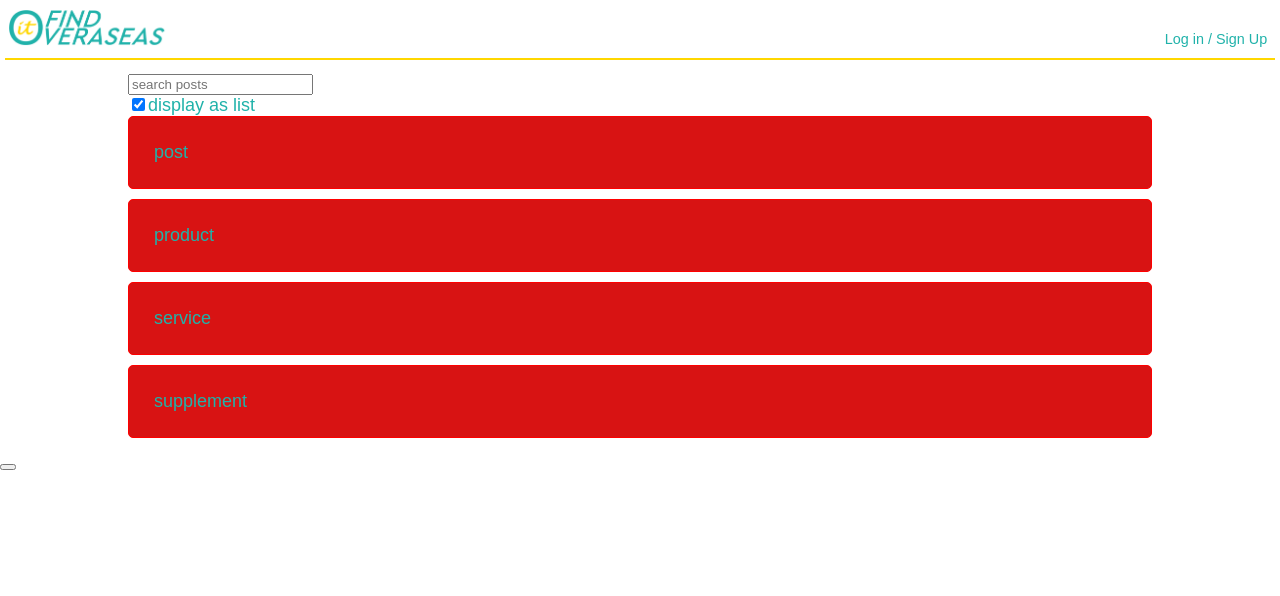
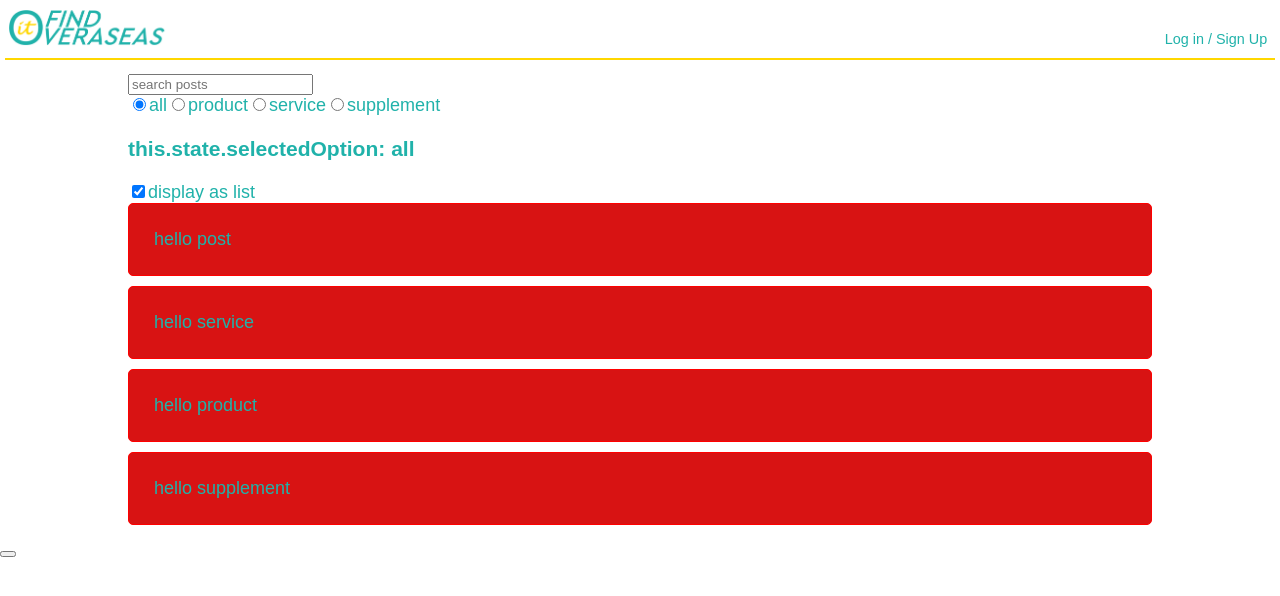
Before and after one commit to Teresa6312/find-it-overseas-web, a React (Create React App) app: page / in a window 1280 px wide. Shown: the top 596 px of the page. Built offline with nearby package versions, Linux system fonts and the light colour scheme.

Commit message:
single choice radio

```diff
--- /dev/null
+++ b/src/components/checkbox.component/check-box.component.jsx
@@ -0,0 +1,20 @@
+import React from 'react'
+import classNames from 'classnames'
+
+
+export const CheckBox = ({name, addClassName, isChecked, handleChange, labelText}) =>{
+    const divClasses = classNames("checkbox-block", addClassName)
+    const inputClassName = addClassName + "-checkbox__input"
+    const labelClassName = addClassName + "-label"
+    return(
+        <div className={divClasses}>
+        <input type="checkbox"
+            id = {name}
+            name = {name}
+            className={inputClassName}
+            checked={isChecked}
+            onChange={handleChange}/>
+        <label htmlFor={name} className={labelClassName}>{labelText}</label>
+    </div>
+    )
+}
--- a/src/components/post/post.component.jsx
+++ b/src/components/post/post.component.jsx
@@ -1,6 +1,9 @@
 import React from 'react';
 import './post.style.scss';
 import classNames from 'classnames'
+import {CheckBox} from '../checkbox.component/check-box.component'
+import {SearchBox} from '../search-box.component/search-box.component'
+import {SingleChoice } from '../single-choice.component/single-choice.component';
 
 export class Post extends React.Component {
 
@@ -8,12 +11,28 @@ export class Post extends React.Component {
         super(props);
         this.state = {
             displayAsList : true,
-            posts :['post','product', 'service', 'supplement'],
+            posts :[
+                {
+                    type:'post',
+                    title:"hello post"
+                },
+                {
+                    type:'service',
+                    title:'hello service'
+                },
+                {
+                    type:"product",
+                    title:"hello product"
+                },
+                {
+                    type:"supplement",
+                    title:"hello supplement"
+                }],
+            selectedPostType:"all",
             searchField: '',
             selectedTabs : ['red', 'car','chair']
         }
     }
-
     render(){
         const PostBlockDisplayClassName = classNames(
             'post-block-display',
@@ -22,28 +41,48 @@ export class Post extends React.Component {
         const itemContainerClassName = classNames('post-block-display-item-container',
             this.state.displayAsList? "post-block-display-list-container": "post-block-display-card-container"
             );
-        const {searchField, posts} = this.state;
-        const filterPost = posts.filter(post=>
-                post.toLowerCase().includes(searchField.toLowerCase())
-                )
+        const {searchField, posts,selectedPostType} = this.state;
+        const filterPost = posts.filter(post=>{
+            if(selectedPostType==="all"){
+                return post.title.toLowerCase().includes(searchField.toLowerCase())
+            }else{
+                if(post.type===selectedPostType){
+                   return post.title.toLowerCase().includes(searchField.toLowerCase())
+                }else{
+                    return false
+                }
+            }
+            })
+        const   postTypes = ['all','product', 'service', 'supplement']
+        const   selectPostType = (e=>
+                    this.setState({
+                      selectedPostType: e.currentTarget.value
+                    }));
         return(
             <div className='post-block'>
-                <input type="text"
-                            className="tab-block-text__input"
-                            placeholder="search posts"
-                            onChange={e=>{this.setState({searchField:e.target.value},()=>{
-                                console.log(this.state.searchField);
-                            })}}/>
-                <div className="post-block-display-option">
-                    <input type="checkbox"
-                        className="post-block-display-option-checkbox__input"
-                        checked={this.state.displayAsList}
-                        onChange={e=>{this.setState({displayAsList:e.target.checked})}}/>
-                    <span>display as list</span>
-                </div>
+                <SearchBox
+                    name="post-block-search"
+                    className="tab-block-search__input"
+                    placeholder="search posts"
+                    handleChange={e=>{this.setState({searchField:e.target.value},()=>{
+                        console.log("----------");
+                    })}}/>
+                <SingleChoice
+                    name="post-type"
+                    list={postTypes}
+                    selectedOption = {this.state.selectedPostType}
+                    handleChange = {selectPostType}
+                />
+                <CheckBox
+                    name="post-block-display-option"
+                    addClassName = "post-block-display-option"
+                    isChecked={this.state.displayAsList}
+                    handleChange={e=>{this.setState({displayAsList:e.target.checked})}}
+                    labelText="display as list"
+                    />
                 <div className = {PostBlockDisplayClassName}>
                     {filterPost.map((post, index)=>(
-                        <div key={index} className={itemContainerClassName}>{post}</div>
+                        <div key={index} className={itemContainerClassName}>{post.title}</div>
                     ))}
                 </div>
             </div>
--- /dev/null
+++ b/src/components/search-box.component/search-box.component.jsx
@@ -0,0 +1,13 @@
+import React from 'react'
+
+export const SearchBox = ({name, className, placeholder, handleChange}) =>{
+    return(
+            <input
+                type="search"
+                id={name}
+                name = {name}
+                className={className}
+                placeholder={placeholder}
+                onChange={handleChange}/>
+    )
+}
--- /dev/null
+++ b/src/components/single-choice.component/single-choice.component.jsx
@@ -0,0 +1,23 @@
+import React from 'react'
+
+export const SingleChoice = ({name, list, selectedOption,handleChange}) =>{
+    return(
+        <div className = {name}>
+            {list.map((item, index)=>(
+                <span>
+                    <input
+                        key={index}
+                        type='radio'
+                        name={name}
+                        value={item}
+                        checked={item===selectedOption}
+                        onChange={handleChange}
+                    />
+                    {item}
+                </span>
+            ))}
+            <h3>this.state.selectedOption: {selectedOption}</h3>
+        </div>
+    )
+
+}
```
